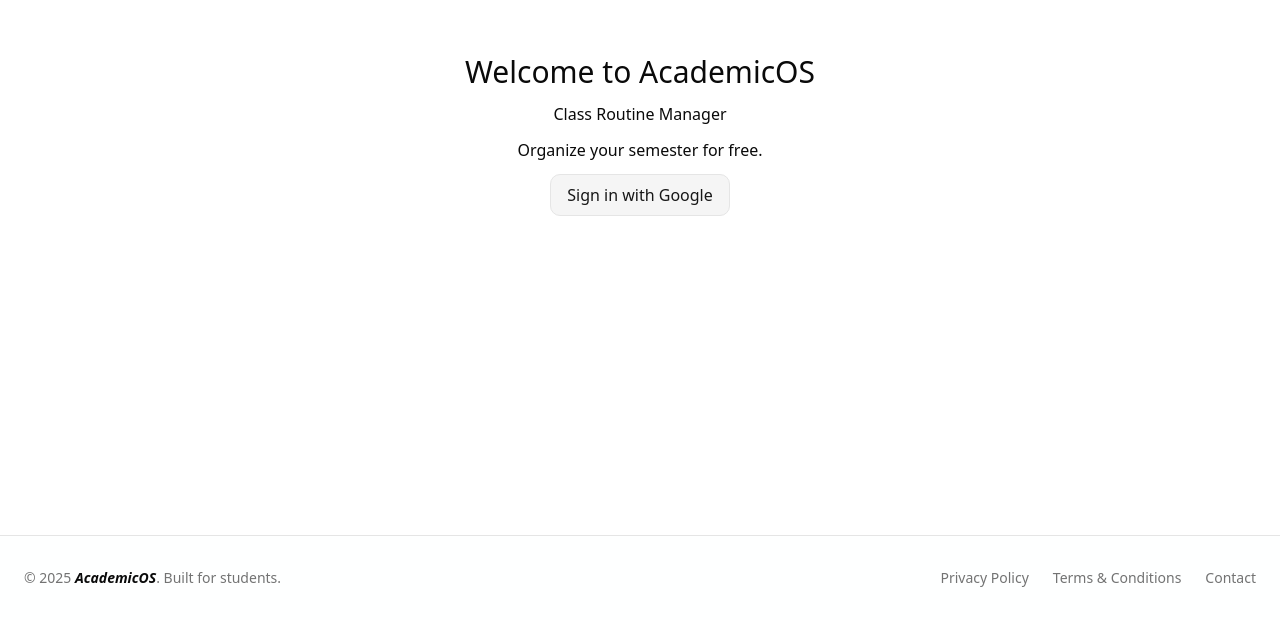
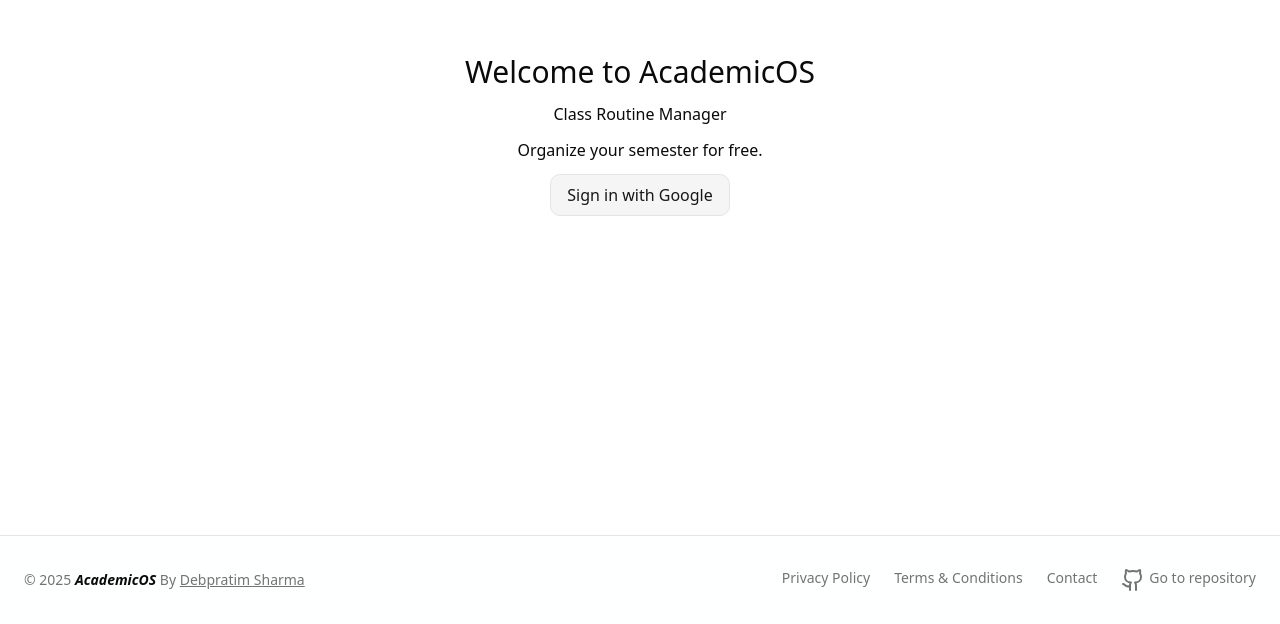
Before and after one commit to DebpratimSharma/AcademicOS, a Next.js app: page / in a window 1280 px wide. Shown: the part 265-889 px from the top of the page. Built offline with nearby package versions, Linux system fonts and the light colour scheme; no server answers.

Commit message:
Dashboard page done

```diff
--- a/components/Footer.tsx
+++ b/components/Footer.tsx
@@ -1,22 +1,46 @@
 import Link from "next/link";
+import { Github } from "lucide-react";
 
 export function Footer() {
   return (
     <footer className="border-t border-border bg-background/50 backdrop-blur-md py-8">
       <div className="max-w-7xl mx-auto px-6 flex flex-col md:flex-row justify-between items-center gap-4">
         <div className="text-sm text-muted-foreground">
-          © 2025 <span className="font-bold italic text-foreground">AcademicOS</span>. Built for students.
+          © 2025{" "}
+          <span className="font-bold italic text-foreground">AcademicOS</span>
+          <Link
+            href="https://github.com/DebpratimSharma"
+            className=" hover:text-primary transition-colors"
+          >
+            {" "}
+            By <span className="underline">Debpratim Sharma</span>
+          </Link>
         </div>
         <nav className="flex gap-6 text-sm font-medium text-muted-foreground">
-          <Link href="/privacy" className="hover:text-primary transition-colors">
+          <Link
+            href="/privacy"
+            className="hover:text-primary transition-colors"
+          >
             Privacy Policy
           </Link>
           <Link href="/terms" className="hover:text-primary transition-colors">
             Terms & Conditions
           </Link>
-          <a href="mailto:support@yourdomain.com" className="hover:text-primary transition-colors">
+          <Link
+            href="mailto:debpratimsharma33@gmail.com"
+            className="hover:text-primary transition-colors"
+          >
             Contact
-          </a>
+          </Link>
+          <Link
+            href="https://github.com/DebpratimSharma/AcademicOS"
+            className="hover:text-primary transition-colors"
+          >
+            <div className="flex gap-1">
+              <Github />
+              <span>Go to repository</span>
+            </div>
+          </Link>
         </nav>
       </div>
     </footer>
--- a/components/dashboard/RoutineDisplay.tsx
+++ b/components/dashboard/RoutineDisplay.tsx
@@ -161,10 +161,17 @@ export function RoutineDisplay({
               <div className="flex items-center gap-2 italic">
                 {<span className="md:hidden">{day.substring(0, 3)}</span>}
                 <span className="hidden md:inline-block">{day}</span>
+                <div className="flex gap-1">
+                  {getCalculatedDate(day) === format(new Date(), "yyyy-MM-dd") && (
+                  <div className="w-1 h-1 bg-green-500 rounded-full" />
+                )}
                 {/* Updated to use localHolidays state */}
                 {localHolidays.includes(getCalculatedDate(day)) && (
-                  <div className="w-1.5 h-1.5 bg-destructive rounded-full animate-pulse" />
+                  <div className="w-1 h-1 bg-destructive rounded-full animate-pulse" />
                 )}
+
+                </div>
+
               </div>
             </TabsTrigger>
           ))}
@@ -181,10 +188,10 @@ export function RoutineDisplay({
             <TabsContent
               key={day}
               value={day}
-              className="outline-none pb-24 space-y-4 md:space-y-6"
+              className="outline-none space-y-4 md:space-y-6"
             >
               {overrideDate && (
-                <div className="flex items-center justify-center gap-2 mb-4 p-2 bg-muted/50 rounded-lg text-xs md:text-sm font-medium text-muted-foreground uppercase tracking-widest border border-dashed border-border">
+                <div className="flex items-center justify-center gap-2 p-2 bg-muted/50 rounded-lg text-xs md:text-sm font-medium text-muted-foreground uppercase tracking-widest border border-dashed border-border">
                   <History className="h-3 w-3" />
                   Viewing: {format(new Date(dateStr), "MMMM do, yyyy")}
                 </div>
@@ -200,7 +207,7 @@ export function RoutineDisplay({
                 </div>
               )}
 
-              <div className="relative ml-4 md:ml-8 lg:ml-12 border-l-2 border-border pl-8 md:pl-12 lg:pl-16 pb-4 space-y-6 md:space-y-8">
+              <div className="relative ml-4 md:ml-8 lg:ml-12 border-l-2 border-border pl-8 md:pl-12 lg:pl-16 space-y-6 md:space-y-8">
                 {/* 1. RENDER REGULAR CLASSES */}
                 {classesForThisDay.map((item) => (
                   <ClassCard
@@ -256,7 +263,7 @@ export function RoutineDisplay({
                 variant="ghost"
                 className="w-full mx-auto h-12 rounded-lg border border-dashed border-border text-muted-foreground"
               >
-                <History className="h-4 w-4 mr-2" /> Jump to date
+                <History className="h-4 w-4 mr-2" />Forgot to mark? Jump to date
               </Button>
             </DrawerTrigger>
             <DrawerContent className="mx-5 pb-20 md:mx-20 lg:mx-50 border p-5 pt-0">
```
Also changed, not shown: 1 other file (tests, documents, lock files or other folders).
